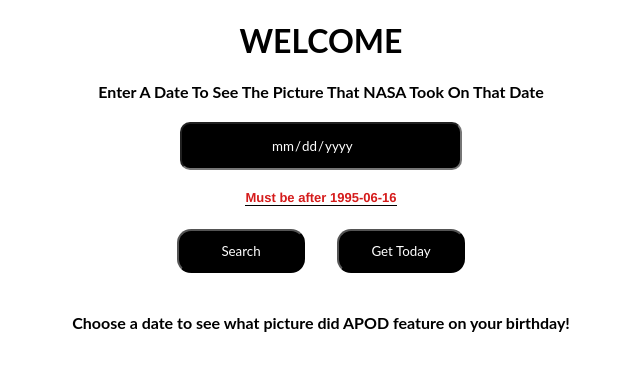
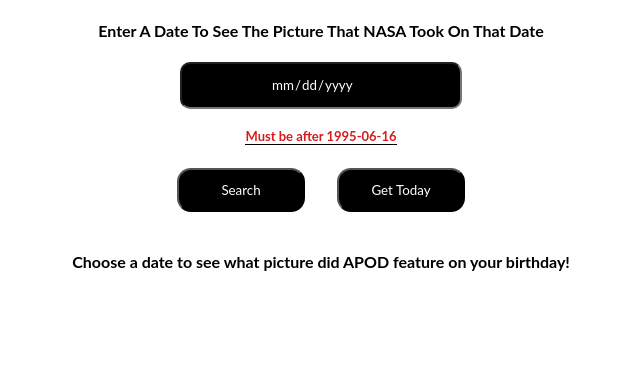
Before and after one commit to Arison13/Get-A-Picture-NASA, a React (Create React App) app: page / in a window 1280 px wide. Shown: the top 370 px of the page, without its empty margins (319-959 px from the left). Built offline with nearby package versions, Linux system fonts and the light colour scheme.

Commit message:
changed font

```diff
--- a/src/App.js
+++ b/src/App.js
@@ -43,7 +43,6 @@
 
   return (
     <div className="App">
-      <h1>WELCOME</h1>
       <h4> Enter A Date To See The Picture That NASA Took On That Date</h4>
       <SearchBar
         errorState={error}
--- a/src/components/MainInfo.css
+++ b/src/components/MainInfo.css
@@ -9,7 +9,7 @@
     width: 100%;
 }
 .explanation-section{
-    font-family: Cambria, Cochin, Georgia, Times, 'Times New Roman', serif;
+    font-family: 'Lato', sans-serif;
     width: 40%;
 }
 .explanation, .date{
--- a/src/components/SearchBar.css
+++ b/src/components/SearchBar.css
@@ -27,7 +27,7 @@
 }
 span{
     color: rgb(213, 27, 27);
-    font-family:'Franklin Gothic Medium', 'Arial Narrow', Arial, sans-serif;
+    font-family: 'Lato', sans-serif;
     font-weight: 700;
     font-size: small;
     border-bottom: .75px solid black;
```
